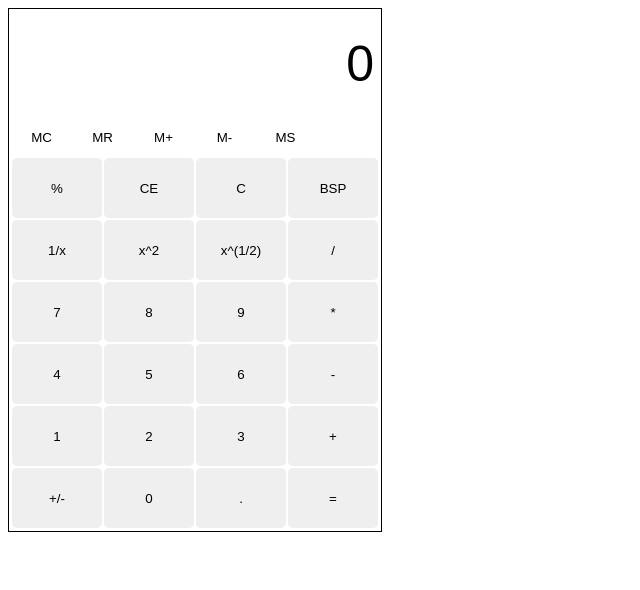
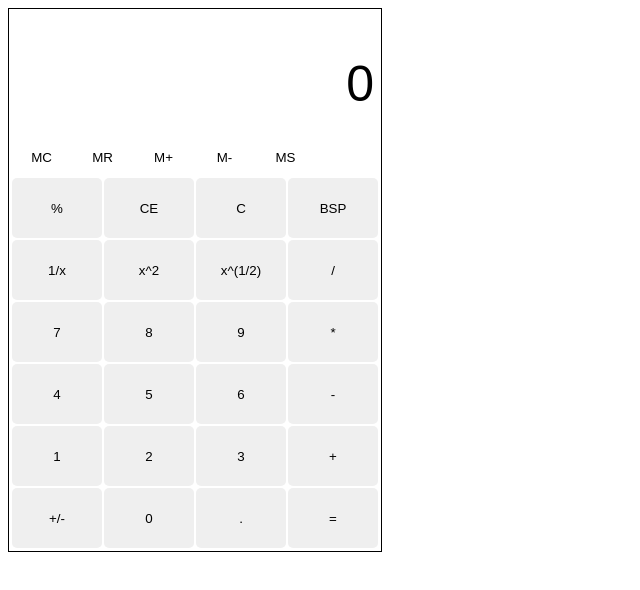
Before and after one commit to AngusWebbHammond/calculator, a React (Vite) app: page / in a window 1280 px wide. Shown: the top 590 px of the page, without its empty margins (0-640 px from the left). Built offline with nearby package versions, Linux system fonts and the light colour scheme.

Commit message:
minor bug fixed with decimal point

```diff
--- a/src/components/Calculator/index.jsx
+++ b/src/components/Calculator/index.jsx
@@ -38,6 +38,11 @@ const Calculator = () => {
                 }
                 const prevVal = currentCount;
                 setPreviousValue(prevVal);
+                if (value == '.') {
+                    setCurrentCount('0'+value.toString());
+                    setIsNewValue(false);
+                    return;
+                }
                 setCurrentCount(value.toString());
                 setIsNewValue(false);
                 return;
--- a/src/components/Input/input.css
+++ b/src/components/Input/input.css
@@ -10,4 +10,6 @@
 
 h3 {
     margin:0;
+    text-align: right;
+    height: 20px;
 }
```
